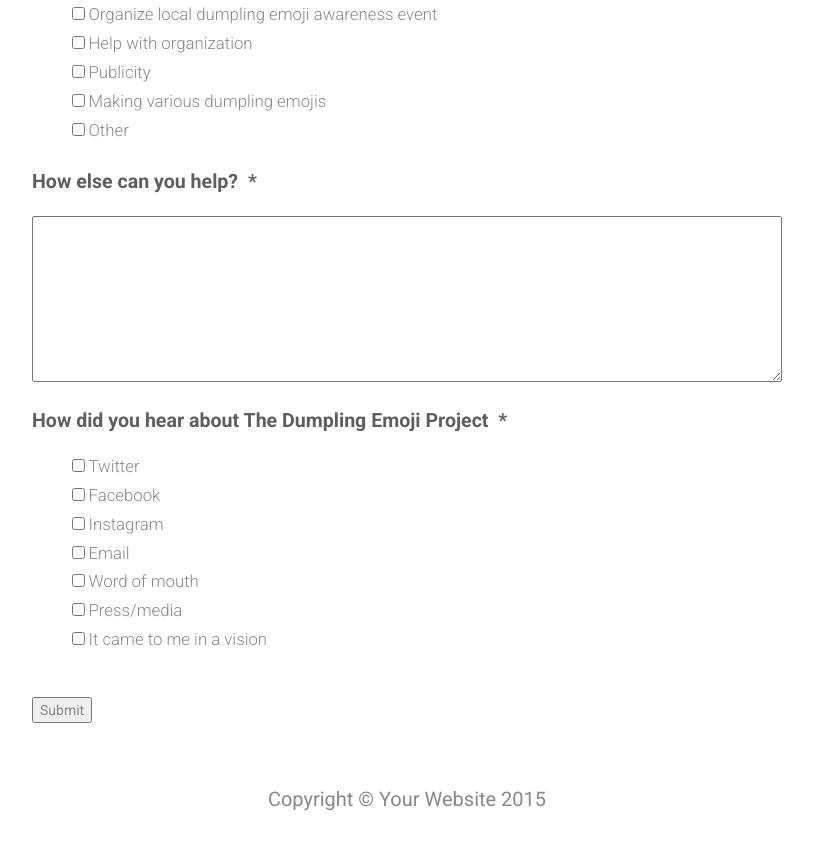
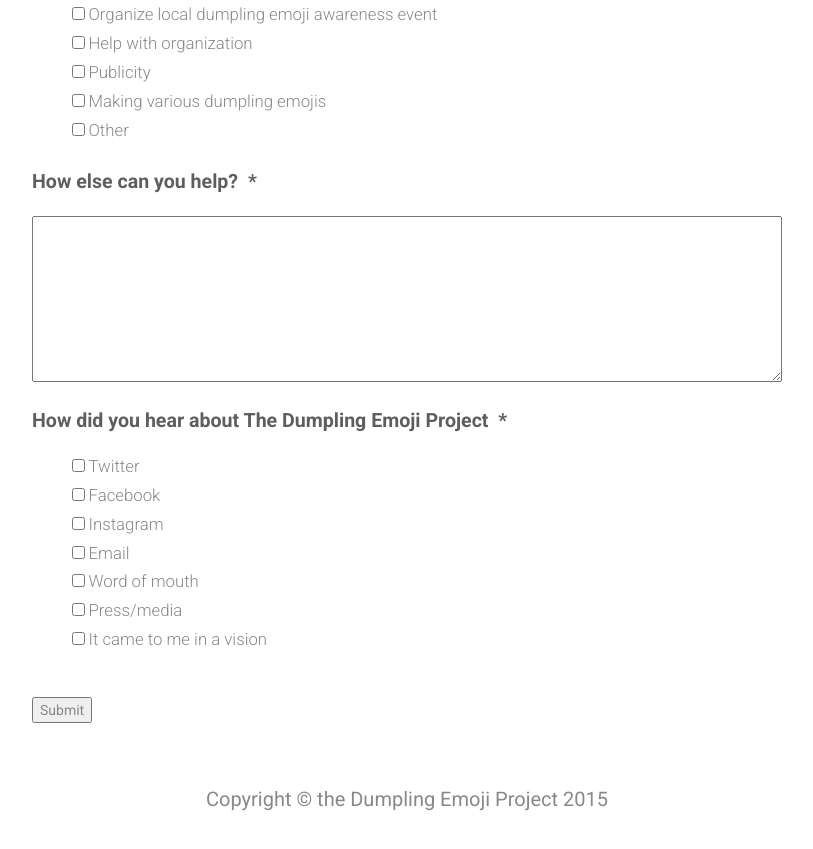
Before and after one commit to emojination/dumpling-emoji, a plain HTML site: page index.html in a window 1280 px wide. Shown: the part 4555-5404 px from the top of the page, without its empty margins (233-1046 px from the left). Drawn offline with Linux system fonts and the light colour scheme; some packages are replaced by stand-ins of ours.

Commit message:
added content to the main site

```diff
--- a/index.html
+++ b/index.html
@@ -411,7 +411,7 @@
     <!-- Footer -->
     <footer>
         <div class="container text-center">
-            <p>Copyright &copy; Your Website 2015</p>
+            <p>Copyright &copy; the Dumpling Emoji Project 2015</p>
         </div>
     </footer>
 
```
